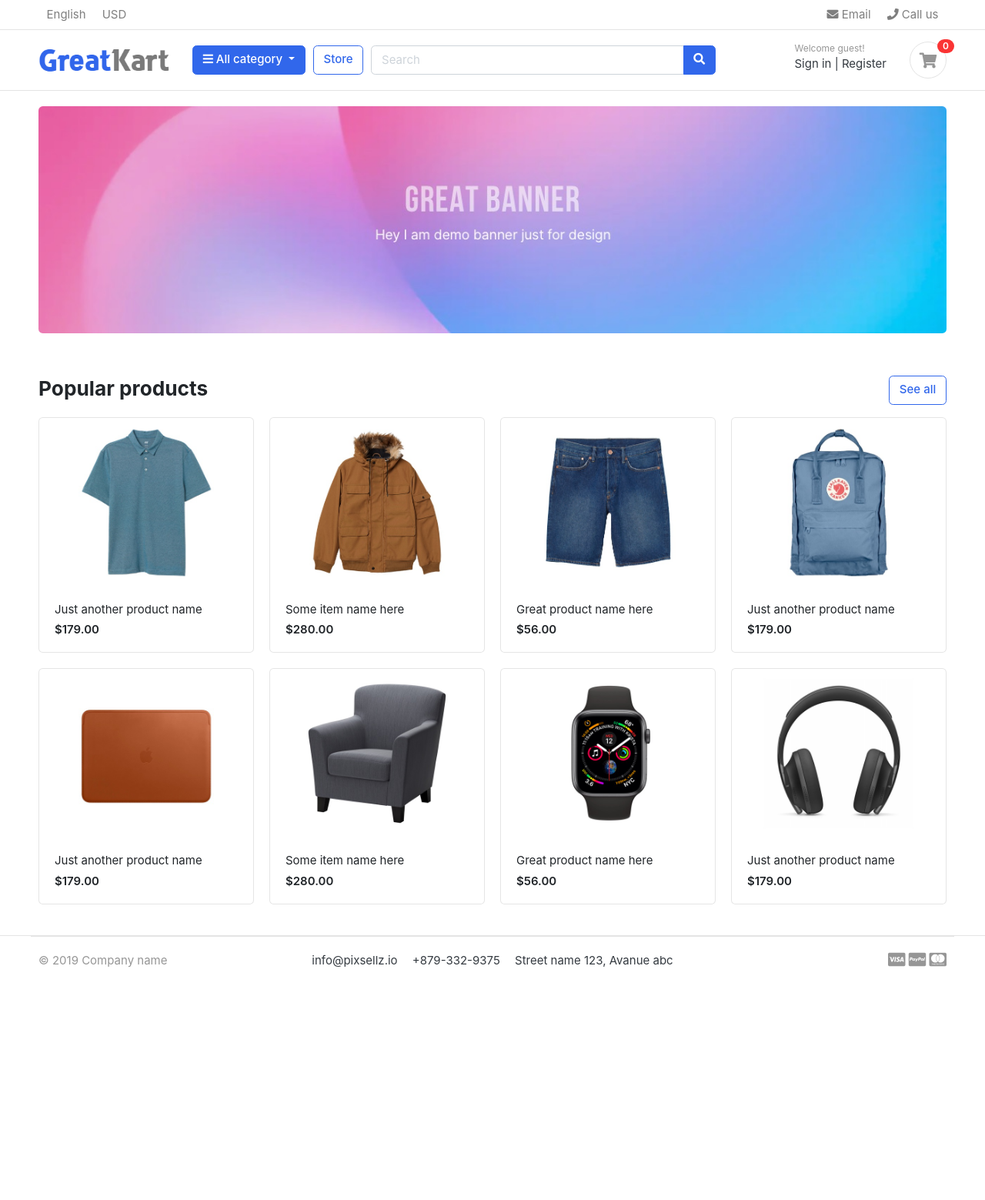
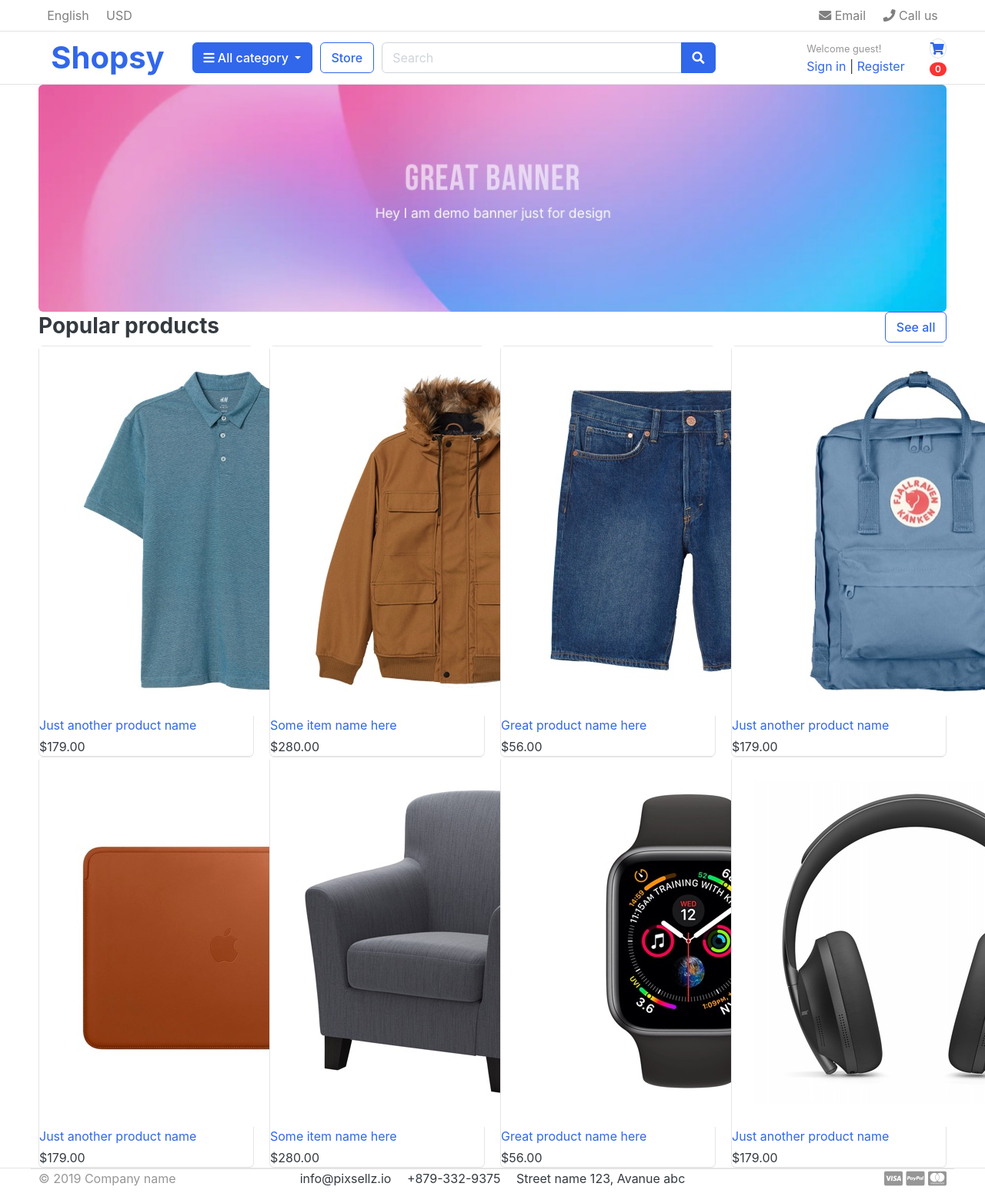
Before and after one commit to andrew-walsh-dev/WalshCommerce, a Django app: page / in a window 1280 px wide; the page is wider, and only the part inside the window is pictured. Shown: that part at 77% size. Before the commit the page ends 1257 px from the top of that part, so only its background shows below. Run offline with Django 3.2, Linux system fonts and the light colour scheme; some libraries are stand-ins or nearby versions; some web fonts are replaced.

Commit message:
added homepage styling

```diff
--- a/walshCommerce/template/index.html
+++ b/walshCommerce/template/index.html
@@ -15,20 +15,20 @@
 <script src="{% static 'js/jquery-2.0.0.min.js' %}" type="text/javascript"></script>
 
 <!-- Bootstrap4 files-->
-<script src="js/bootstrap.bundle.min.js" type="text/javascript"></script>
-<link href="css/bootstrap.css" rel="stylesheet" type="text/css"/>
+<script src="{% static 'js/bootstrap.bundle.min.js' %}" type="text/javascript"></script>
+<link href="{% static 'css/bootstrap.css' %}" rel="stylesheet" type="text/css"/>
 
 <!-- Font awesome 5 -->
-<link href="fonts/fontawesome/css/all.min.css" type="text/css" rel="stylesheet">
+<link href="{% static 'fonts/fontawesome/css/all.min.css' %}" type="text/css" rel="stylesheet">
 
 <!-- custom style -->
-<link href="css/ui.css" rel="stylesheet" type="text/css"/>
-<link href="css/responsive.css" rel="stylesheet" media="only screen and (max-width: 1200px)" />
+<link href="%{ static 'css/ui.css' %}" rel="stylesheet" type="text/css"/>
+<link href="%{ static 'css/responsive.css' %}" rel="stylesheet" media="only screen and (max-width: 1200px)" />
 
 <!-- custom javascript -->
-<script src="js/script.js" type="text/javascript"></script>
+<script src="%{ static 'js/script.js' %}" type="text/javascript"></script>
 
-<script type="text/javascript">
+<script type="%{ static 'text/javascript' %}">
 /// some script
 
 // jquery ready start
@@ -72,7 +72,7 @@
 <div class="row align-items-center">
 	<div class="col-lg-2 col-md-3 col-6">
 		<a href="./" class="brand-wrap">
-			<img class="logo" src="./images/logo.png">
+			<h1 class="text-center my-2">Shopsy</h1>
 		</a> <!-- brand-wrap.// -->
 	</div>
 	<div class="col-lg col-sm col-md col-6 flex-grow-0">
```
Also changed, not shown: walshCommerce/walshCommerce/static/images/logo.png.
